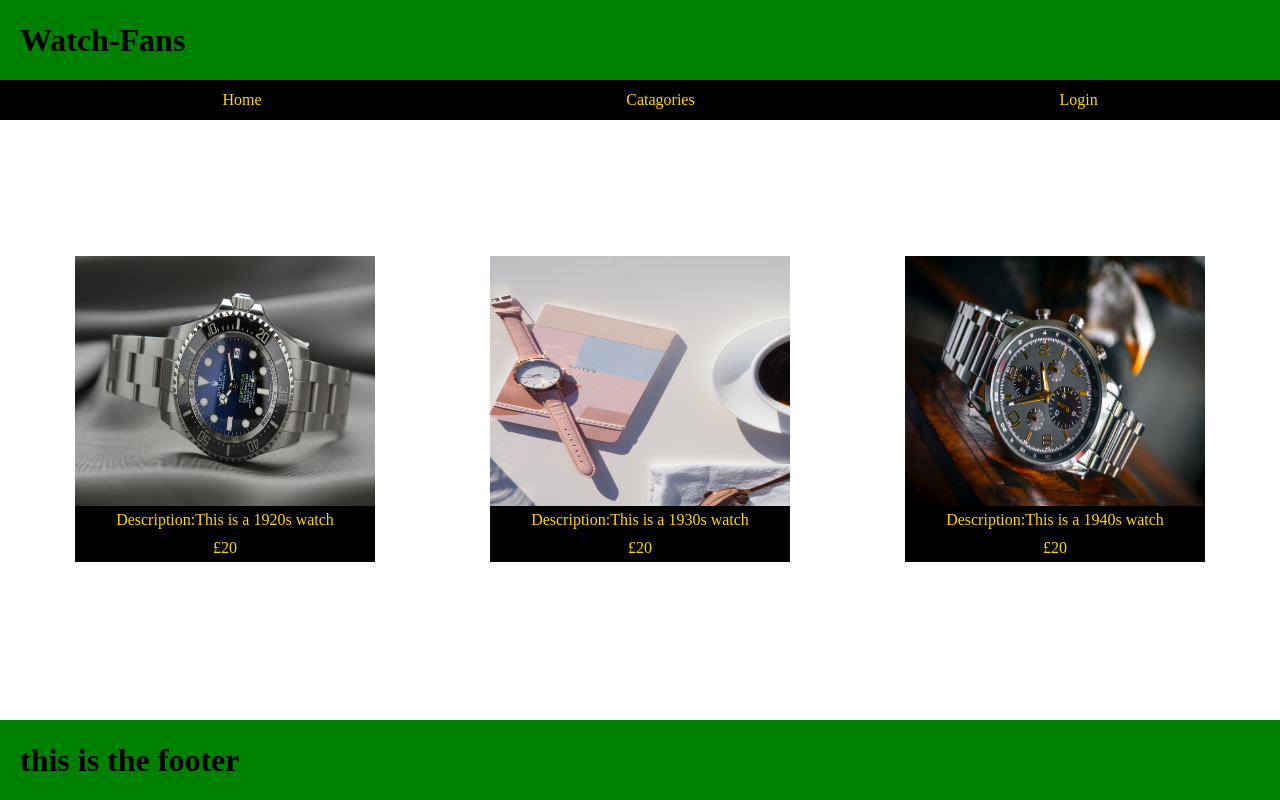
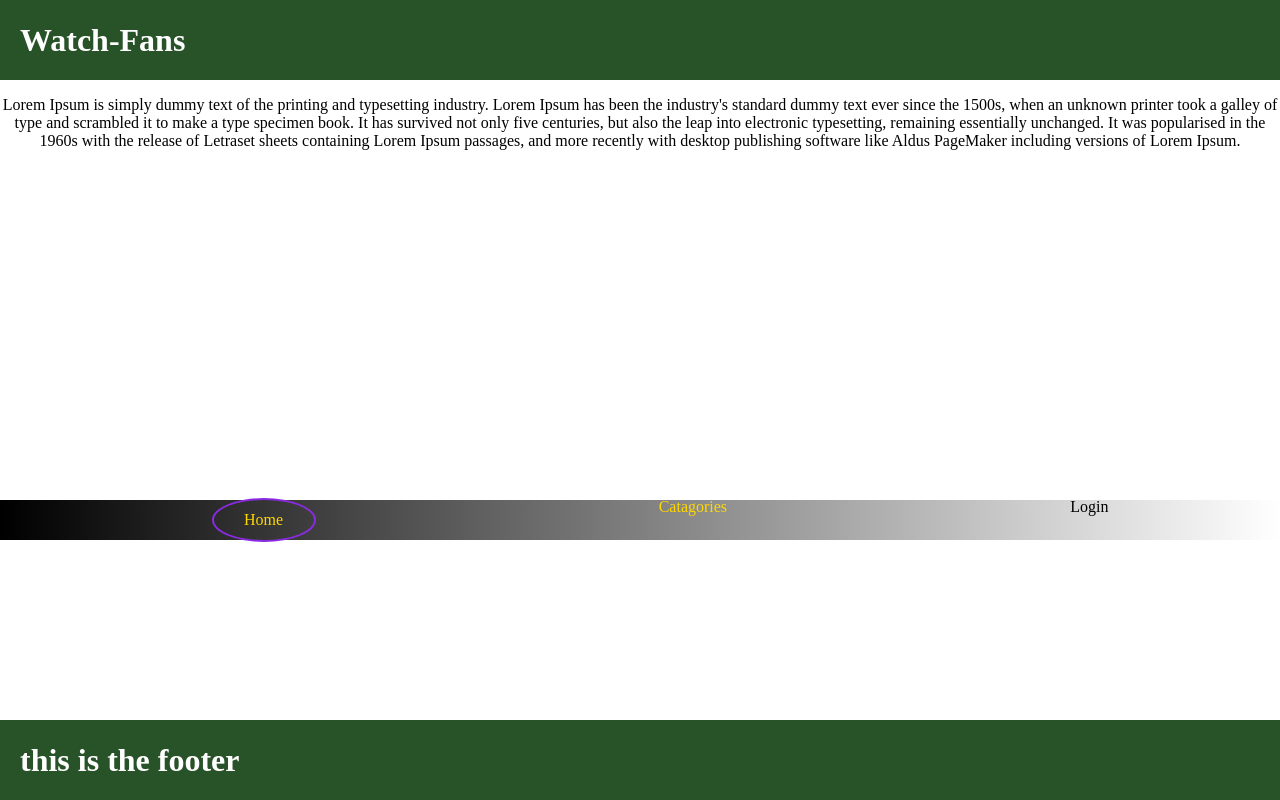
Before and after one commit to timo9939/watch-fans, a React (Create React App) app in the folder client/: page / in a window 1280 px wide. Built offline with nearby package versions, Linux system fonts and the light colour scheme.

Commit message:
home and catagories section added with nav bar functunality

```diff
--- a/client/src/App.js
+++ b/client/src/App.js
@@ -6,8 +6,6 @@ import {
   createHttpLink,
 } from '@apollo/client';
 
-
-// import Signup from "./component/Signup";
 import Content from './component/Content/Content';
 import Header from "./component/Header";
 import Navigation from "./component/Navigation";
--- /dev/null
+++ b/client/src/component/Content/Catagories/catagories.css
@@ -0,0 +1,33 @@
+*{
+    font-family: Brush Script MT;
+}
+
+
+.contentSection{
+    position: absolute;
+    top: 30vh;
+    width: 100%;
+    display: flex;
+    justify-content: space-evenly;
+}
+
+.thumbnail{
+    width:300px;
+    display: flex;
+}
+
+figure:hover{
+    scale:1.025;
+    transition: 1s;
+    box-shadow: 5px 10px 10px 0px;
+}
+
+figcaption{
+    background:black;
+    color:gold;
+    padding: 5px;
+}
+
+img{
+    height:250px;
+}
--- /dev/null
+++ b/client/src/component/Content/Catagories/index.js
@@ -0,0 +1,37 @@
+import React from "react";
+import "./catagories.css";
+
+
+import img01 from "../../image/watch01.jpg";
+import img02 from "../../image/watch02.jpg";
+import img03 from "../../image/watch03.jpg";
+
+const Catagories = () => {
+
+    return(
+        <section className="contentSection">
+
+            <figure className="figure1">
+            <img src={img01} className="thumbnail"></img>
+            <figcaption>1920s watch</figcaption>
+
+            </figure>
+
+            <figure className="figure2">
+            <img src={img02} className="thumbnail"></img>
+            <figcaption>1930s watch</figcaption>
+
+            </figure>
+
+            <figure className="figure3">
+            <img src={img03} className="thumbnail"></img>
+            <figcaption>1940s watch</figcaption>
+
+            </figure>
+
+        </section>
+
+    )
+}
+
+export default Catagories;
--- a/client/src/component/Content/Content.js
+++ b/client/src/component/Content/Content.js
@@ -1,33 +1,33 @@
-import React from "react";
+import React, {useState} from "react";
 import "./content.css";
-import img01 from "../image/watch01.jpg";
-import img02 from "../image/watch02.jpg";
-import img03 from "../image/watch03.jpg";
+
+import Home from "./Home";
+import Catagories from "./Catagories";
+import Navigation from "../Navigation";
 
 function Content() {
+
+  const renderPage = () => {
+    switch(currentPage){
+      case "Home":
+      return <Home/>
+      case "Catagories":
+      return <Catagories/>
+
+    }
+  }
+
+  const [currentPage, setCurrentPage] = useState("Home");
+
+  const handlePageChange = (page) =>{
+    setCurrentPage(page);
+  }
+
   return (
-    <section className="contentSection">
-
-
-        <figure className="figure1">
-          <img src={img01} className="thumbnail"></img>
-          <figcaption>Description:This is a 1920s watch</figcaption>
-          <figcaption className="price">£20</figcaption>
-        </figure>
-
-        <figure className="figure2">
-          <img src={img02} className="thumbnail"></img>
-          <figcaption>Description:This is a 1930s watch</figcaption>
-          <figcaption className="price">£20</figcaption>
-        </figure>
-
-        <figure className="figure3">
-          <img src={img03} className="thumbnail"></img>
-          <figcaption>Description:This is a 1940s watch</figcaption>
-          <figcaption className="price">£20</figcaption>
-        </figure>
-
-    </section>
+      <div >
+         <Navigation currentPage={currentPage} handlePageChange={handlePageChange} />
+         {renderPage()}
+      </div>
   );
 }
 
--- /dev/null
+++ b/client/src/component/Content/Home/index.js
@@ -0,0 +1,19 @@
+import React from "react";
+
+const Home = () => {
+  return (
+    <p>
+      Lorem Ipsum is simply dummy text of the printing and typesetting industry.
+      Lorem Ipsum has been the industry's standard dummy text ever since the
+      1500s, when an unknown printer took a galley of type and scrambled it to
+      make a type specimen book. It has survived not only five centuries, but
+      also the leap into electronic typesetting, remaining essentially
+      unchanged. It was popularised in the 1960s with the release of Letraset
+      sheets containing Lorem Ipsum passages, and more recently with desktop
+      publishing software like Aldus PageMaker including versions of Lorem
+      Ipsum.
+    </p>
+  );
+};
+
+export default Home;
--- a/client/src/component/Footer/footer.css
+++ b/client/src/component/Footer/footer.css
@@ -1,6 +1,6 @@
 footer{
-    background-color: green;
-    color: black;
+    background-color: rgb(40, 83, 40);
+    color: white;
     height:10vh;
     display: flex;
     align-items: center;
--- a/client/src/component/Header/header.css
+++ b/client/src/component/Header/header.css
@@ -1,5 +1,6 @@
 .header{
-    background-color:green;
+    background-color:rgb(40, 83, 40);
+    color: white;
     height:10vh;
     display: flex;
     align-items: center;
--- a/client/src/component/Navigation/index.js
+++ b/client/src/component/Navigation/index.js
@@ -2,7 +2,7 @@ import React, { useState } from "react";
 import "./nav.css";
 
 
-const Navigation = () => {
+const Navigation = ({currentPage, handlePageChange}) => {
 
 //////// modal stuff ////////////////
 
@@ -40,8 +40,17 @@ const Navigation = () => {
 
         <div className="nav-container">
             <ul>
-                <li className="Home">Home</li>
-                <li className="Catagories">Catagories</li>
+                <li className={currentPage === "Home" ? 'nav-item-active' : 'nav-item'}>
+                    <a href="#Home" onClick={() => handlePageChange("Home")}>
+                        Home
+                    </a>
+                </li>
+                <li className={currentPage === "Catagories" ? 'nav-item-active' : 'nav-item'}>
+                <a href="#Catagories" onClick={() => handlePageChange("Catagories")}>
+                        Catagories
+                    </a>
+                </li>
+
                 <li className="Login" onClick={toggleModal}>Login</li>
             </ul>
         </div>
--- a/client/src/component/Navigation/nav.css
+++ b/client/src/component/Navigation/nav.css
@@ -1,14 +1,18 @@
 
 
 .nav-container{
-    background-color: black;
+    background-image: linear-gradient(90deg, black, white);
     color: gold;
     position: absolute;
     width: 100vw;
     height: 5vh;
     display: flex;
     align-items: center;
+    top:500px
+}
 
+.Login{
+    color: black;
 }
 
 ul{
@@ -67,3 +71,28 @@ button:hover{
     transition: 1s;
 
 }
+
+/*kkkkkkkkkkkkkkkkkkkkkkkk*/
+
+li{
+    list-style: none;
+}
+
+.nav-item{
+    display: inline;
+}
+
+.nav-item-active {
+    border: 2px solid blueviolet;
+    border-radius: 50%;
+    height: 40px;
+    width: 100px;
+    display: flex;
+    align-items: center;
+    justify-content: center;
+
+}
+
+a{
+    all: unset;
+}
--- a/client/src/component/signup.css
+++ /dev/null
@@ -1,5 +0,0 @@
-.signUpDiv{
-    position: relative;
-    top: 50px;
-
-}
```
Also changed, not shown: client/src/component/Signup.js (deleted, +0 -41 lines), client/src/App.css (line endings or trailing spaces).
